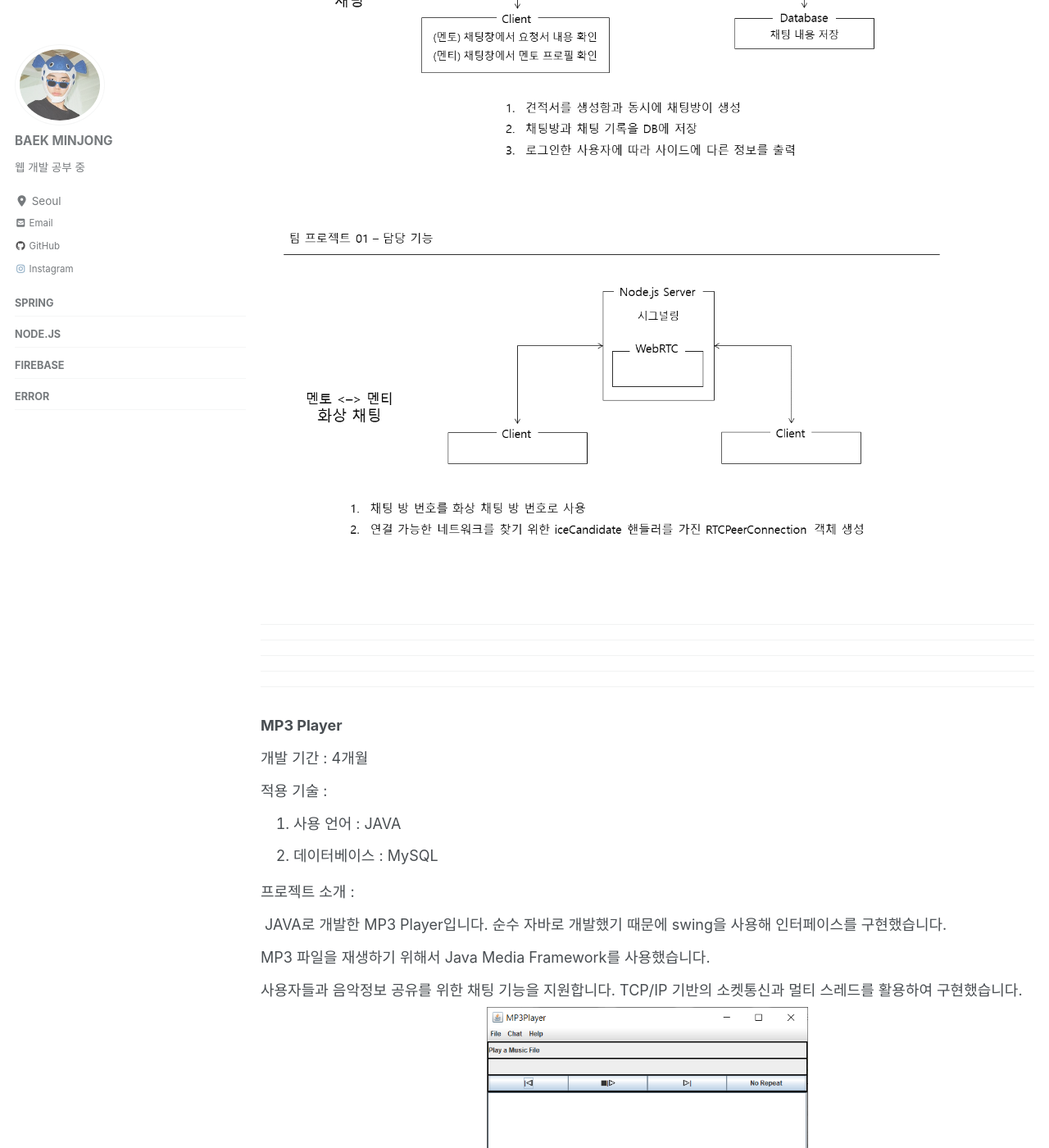
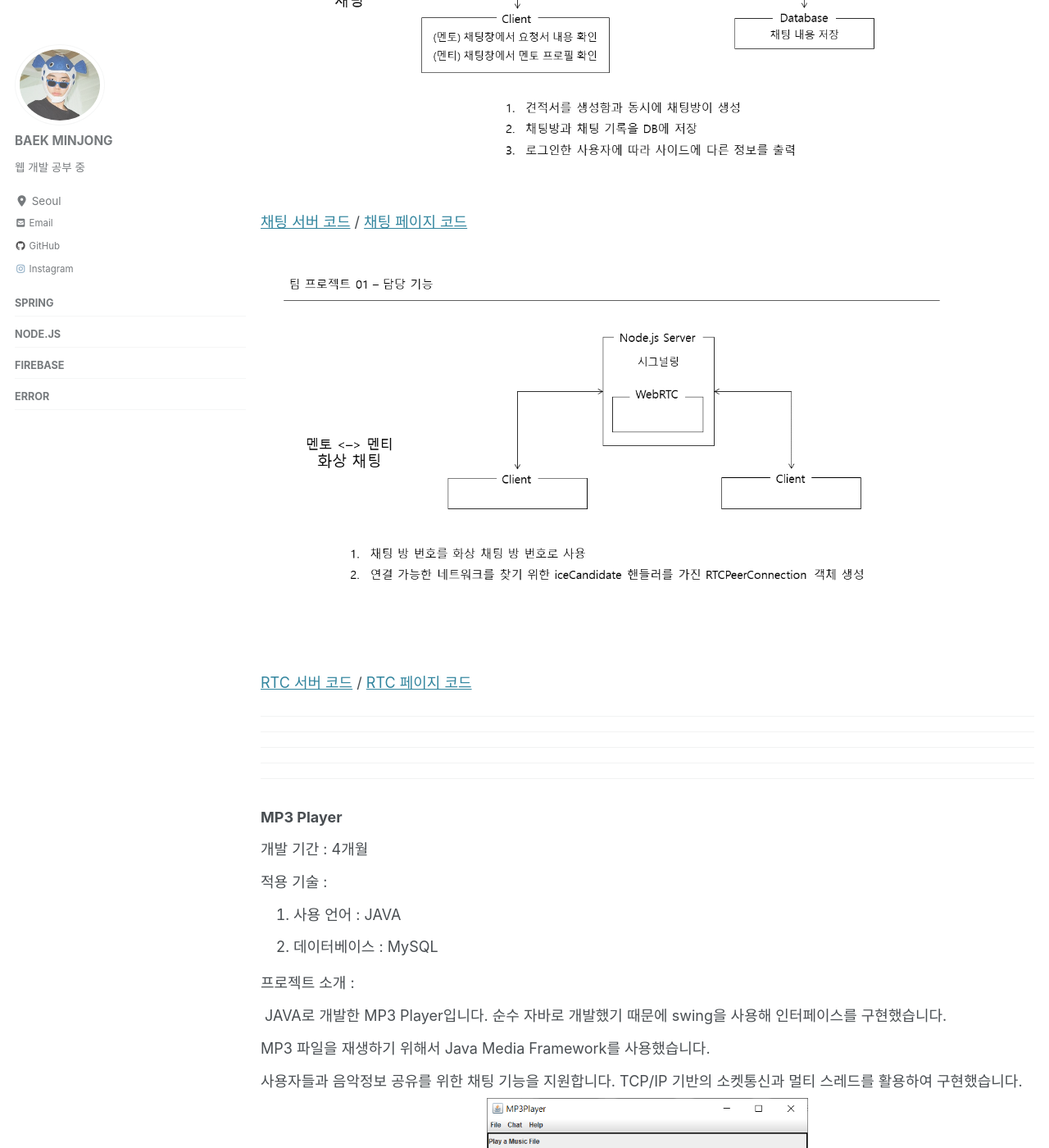
Before and after one commit to kjw0112m/minjongbaek.github.io, a Jekyll site: the page built from _pages/about.md, in a window 1280 px wide and 1400 px high, scrolled down 3500 px. Shown: the whole window at 82% size. Built offline with Jekyll 4.4.1, drawn with Linux system fonts in a browser that asks for light colours; cached includes are drawn as plain includes; nearby versions of some CDN libraries.

Commit message:
포트폴리오 수정

```diff
--- a/_pages/about.md
+++ b/_pages/about.md
@@ -42,9 +42,11 @@ classes: wide
 
 <img src="/assets/images/portfolio/1/슬라이드6.PNG" alt="슬라이드6" style="zoom:67%;" />
 
+[채팅 서버 코드]( https://github.com/minjongbaek/TOTI/blob/minjong/TOTI-node/toti-chat-server.js ) / [채팅 페이지 코드]( https://github.com/minjongbaek/TOTI/blob/minjong/TOTI/src/main/webapp/WEB-INF/views/baek/chat/chatPage.jsp )
+
 <img src="/assets/images/portfolio/1/슬라이드7.PNG" alt="슬라이드7" style="zoom:67%;" />
 
-
+[RTC 서버 코드]( https://github.com/minjongbaek/TOTI/blob/minjong/TOTI-node/toti-rtc-server.js ) / [RTC 페이지 코드]( https://github.com/minjongbaek/TOTI/blob/minjong/TOTI/src/main/webapp/WEB-INF/views/baek/chat/rtcPage.jsp )
 
 
 
```
